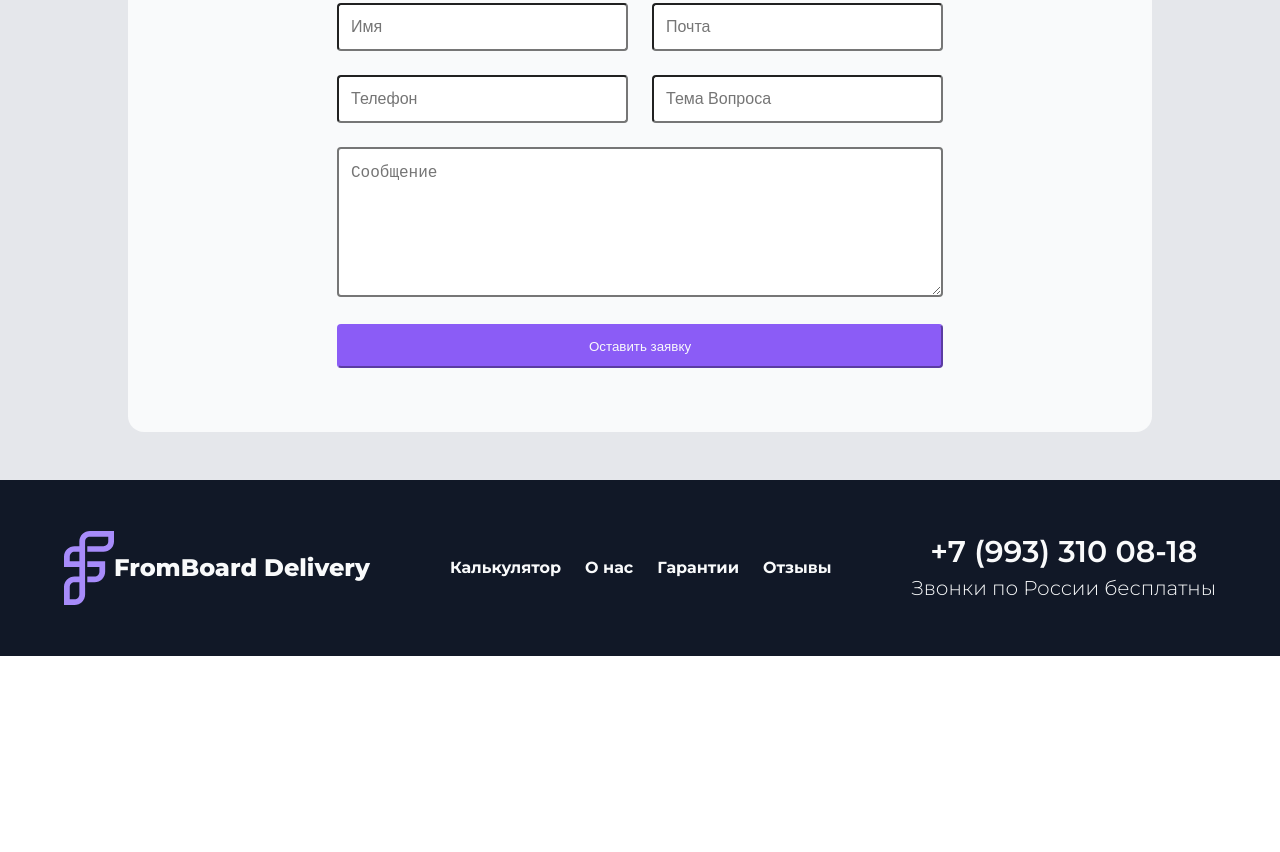
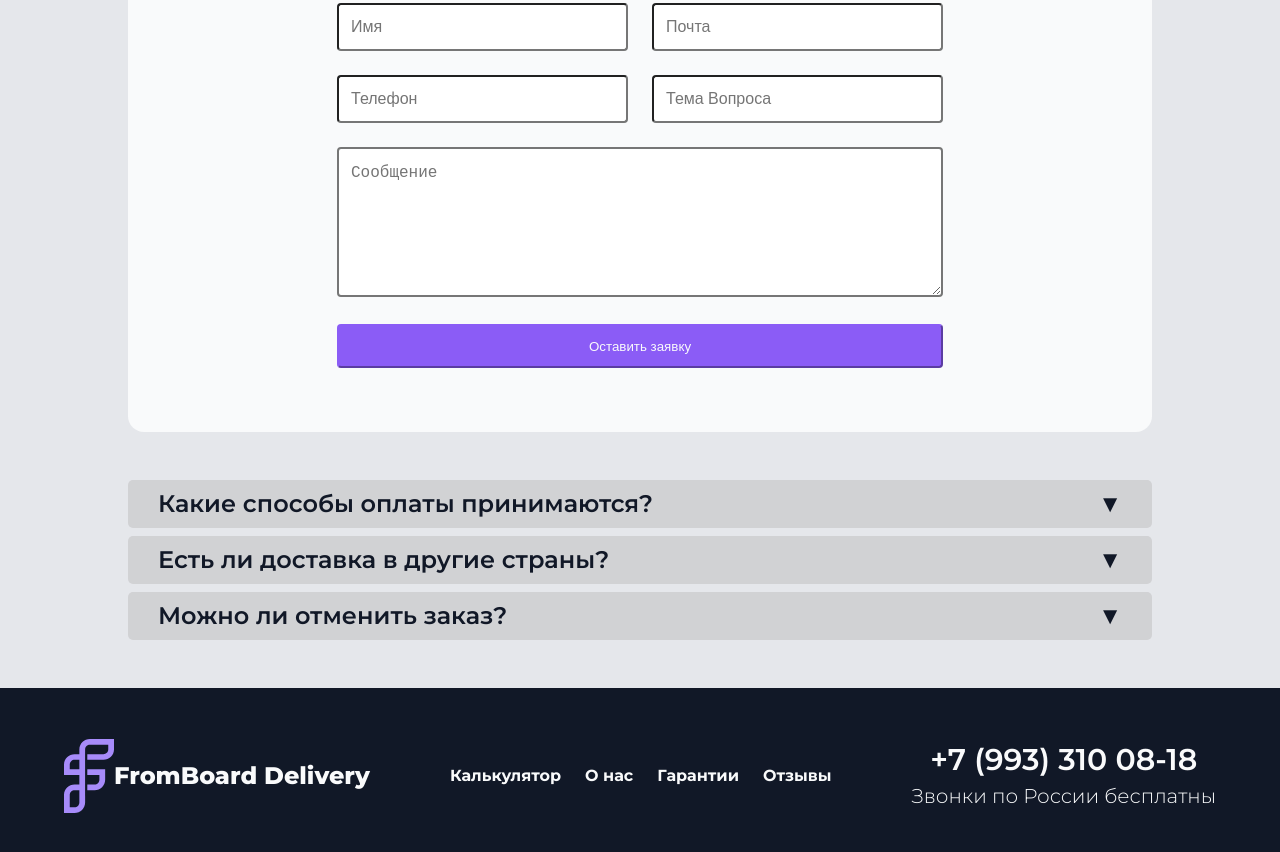
Before and after one commit to Hatyam/Delivery, a plain HTML site: page index.html in a window 1280 px wide. Shown: the part 3521-4373 px from the top of the page. Before the commit the page ends 4177 px from the top, so only its background shows below. Drawn offline with Linux system fonts and the light colour scheme.

Commit message:
Реализовал FAQ

```diff
--- a/index.html
+++ b/index.html
@@ -332,6 +332,36 @@
                 </div>
                 <button class="calculation__button">Оставить заявку</button>
             </div>
+
+            <div class="faq">
+                <div class="faq__item faq__item__closed">
+                    <div class="faq__wrapper">
+                        <div class="faq__item__see">
+                            <h3 class="faq__item__header">Какие способы оплаты принимаются?</h3>
+                            <span class="faq__open">▼</span>
+                        </div>
+                    </div>
+                    <p class="faq__item__p">Принимаем карты МИР, Visa, Mastercard, ApplePay</p>
+                </div>
+                <div class="faq__item faq__item__closed">
+                    <div class="faq__wrapper">
+                        <div class="faq__item__see">
+                            <h3 class="faq__item__header">Есть ли доставка в другие страны?</h3>
+                            <span class="faq__open">▼</span>
+                        </div>
+                    </div>
+                    <p class="faq__item__p">Нет, работаем только по России</p>
+                </div>
+                <div class="faq__item faq__item__closed">
+                    <div class="faq__wrapper">
+                        <div class="faq__item__see">
+                            <h3 class="faq__item__header">Можно ли отменить заказ?</h3>
+                            <span class="faq__open">▼</span>
+                        </div>
+                    </div>
+                    <p class="faq__item__p">Да, заказ можно отменить в течение 5 часов после оформления</p>
+                </div>
+            </div>
         </div>
     </main>
 
--- a/index.js
+++ b/index.js
@@ -82,3 +82,18 @@ form.addEventListener('input', (event) => {
         localStorage.setItem('totalSum', `${lastSum}`)
     }
 })
+
+let faqQuestions = document.querySelectorAll('.faq .faq__wrapper')
+
+Array.from(faqQuestions).forEach(item => {
+    item.addEventListener('click', () => {
+        if (item.parentElement.classList.contains('faq__item__closed')) {
+            item.querySelector('.faq__open').textContent = '▲'
+        }
+        else {
+            item.querySelector('.faq__open').textContent = '▼'
+        }
+        item.parentElement.classList.toggle('faq__item__closed')
+        item.parentElement.classList.toggle('faq__item__opened')
+    })
+})
--- a/styles.css
+++ b/styles.css
@@ -1151,6 +1151,56 @@ input[type="radio"] {
     transition: .5s ease;
 }
 
+/* FAQ */
+.faq {
+    display: grid;
+    gap: 8px;
+
+    color: #111827;
+}
+
+.faq__item {
+    background-color: #d1d2d4;
+    border-radius: 5px;
+    transition: .5s;
+}
+
+.faq__item.faq__item__opened .faq__item__p {
+    display: block;
+}
+
+.faq__wrapper {
+    cursor: pointer;
+    padding: 10px 30px;
+    user-select: none;
+}
+
+.faq__item__see {
+    display: flex;
+    justify-content: space-between;
+}
+
+.faq__open {
+    font-size: 24px;
+    line-height: 28px;
+    text-align: center;
+}
+
+.faq__item__header {
+    font-size: 24px;
+    line-height: 28px;
+    font-weight: 600;
+}
+
+.faq__item__p {
+    display: none;
+    font-size: 16px;
+    line-height: 20px;
+    font-weight: 450;
+    margin: 0px 30px 5px;
+}
+
+/* Dark theme */
 body.dark {
     background-color: #12151a;
     color: rgb(217, 211, 211);
```
